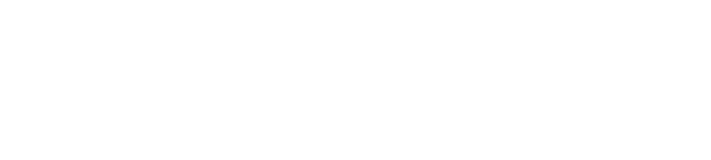
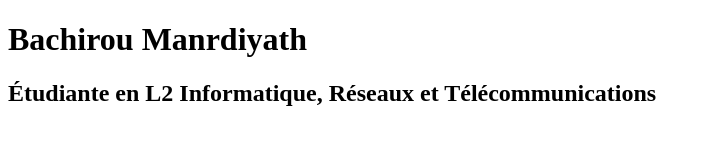
Before and after one commit to Adjoke-hub/mon-cv, a plain HTML site: page index.html in a window 1280 px wide. Shown: the whole page, without its empty margins (0-711 px from the left). Drawn offline with Linux system fonts and the light colour scheme.

Commit message:
mise en place de la section titre

```diff
--- a/index.html
+++ b/index.html
@@ -7,6 +7,9 @@
     <title>Document</title>
 </head>
 <body>
-
+    <header>
+        <h1>Bachirou Manrdiyath</h1>
+        <h2>Étudiante en L2 Informatique, Réseaux et Télécommunications</h2>
+    </header>
 </body>
 </html>
```
